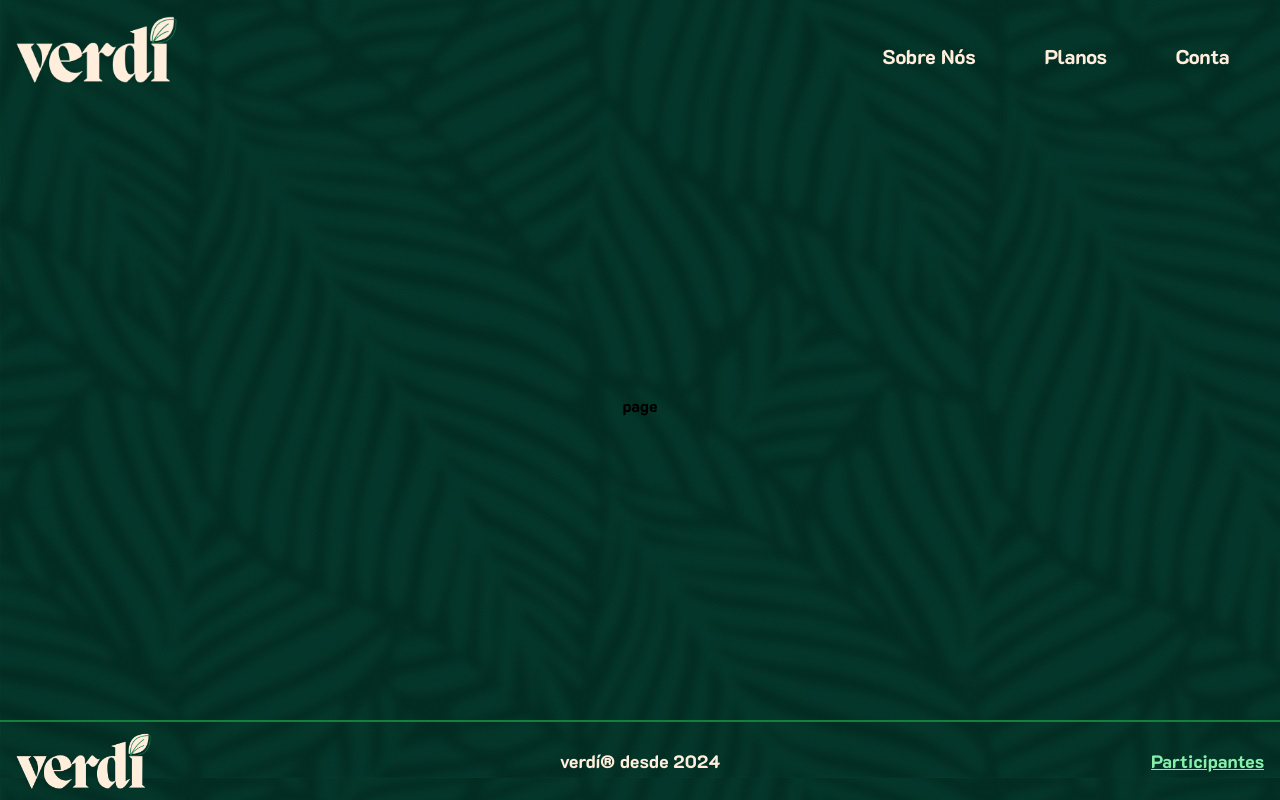
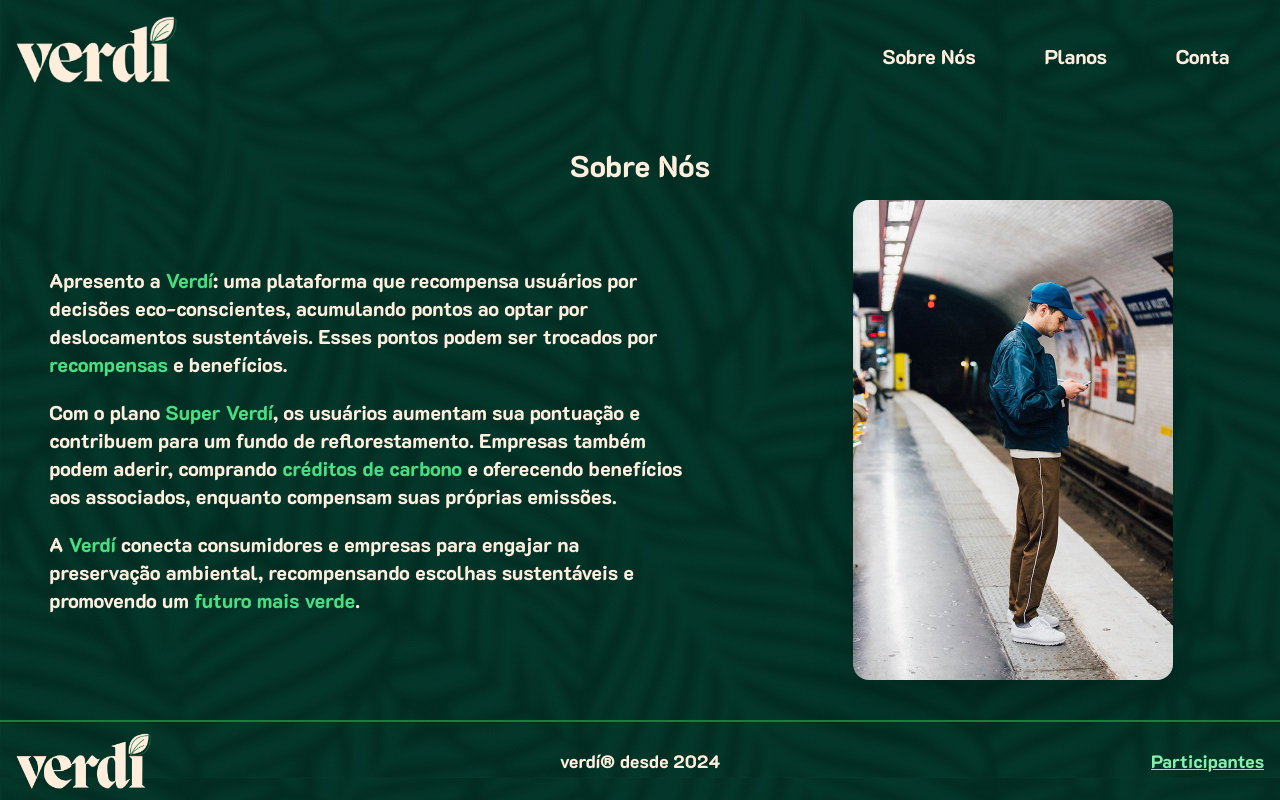
Before and after one commit to luizpaulo73/gs-verdi, a Next.js app in the folder verdi/: page /sobre/nos in a window 1280 px wide. Built offline with nearby package versions, Linux system fonts and the light colour scheme.

Commit message:
pagina sobre nos adicionada

```diff
--- a/verdi/src/app/sobre/nos/page.tsx
+++ b/verdi/src/app/sobre/nos/page.tsx
@@ -1,7 +1,26 @@
-import React from 'react'
+import Image from "next/image";
+import fotoSobreNos from "@/img/foto-sobre-nos.jpg"
 
 export default function page() {
   return (
-    <div>page</div>
+    <section>
+      <h1 className="text-center text-creme text-3xl mb-4 mt-4">Sobre Nós</h1>
+      <div className="flex flex-col gap-5 md:flex-row md:justify-around md:items-center md:gap-2 md:w-full">
+        <div className="w-5/6 flex flex-col justify-center mx-auto gap-5 md:w-1/2 md:items-center">
+        <p className="text-creme text-sm sm:text-base lg:text-lg xl:text-xl">
+          Apresento a <span className="text-green-400">Verdí</span>: uma plataforma que recompensa usuários por decisões eco-conscientes, acumulando pontos ao optar por deslocamentos sustentáveis. Esses pontos podem ser trocados por <span className="text-green-400">recompensas</span> e benefícios.
+        </p>
+        <p className="text-creme text-sm sm:text-base lg:text-lg xl:text-xl">
+          Com o plano <span className="text-green-400">Super Verdí</span>, os usuários aumentam sua pontuação e contribuem para um fundo de reflorestamento. Empresas também podem aderir, comprando <span className="text-green-400">créditos de carbono</span> e oferecendo benefícios aos associados, enquanto compensam suas próprias emissões.
+        </p>
+        <p className="text-creme text-sm sm:text-base lg:text-lg xl:text-xl">
+          A <span className="text-green-400">Verdí</span> conecta consumidores e empresas para engajar na preservação ambiental, recompensando escolhas sustentáveis e promovendo um <span className="text-green-400">futuro mais verde</span>.
+        </p>
+        </div>
+        <div className="w-full flex justify-center md:w-5/12">
+          <Image src={fotoSobreNos} alt="" className="w-72 rounded-2xl lg:w-80 shadow-2xl"/>
+        </div>
+      </div>
+    </section>
   )
 }
--- a/verdi/src/components/Planos/Planos.tsx
+++ b/verdi/src/components/Planos/Planos.tsx
@@ -18,7 +18,7 @@ export default function Planos() {
             </div>
             <div className="flex justify-between items-center">
                 <div className="flex">
-                <h2 className="text-creme text-lg lg:text-2xl">R$0,00</h2><p className="text-creme lg:text-lg">/mês</p>
+                <h2 className="text-creme text-lg lg:text-2xl">Gratuito</h2>
                 </div>
                 <Link href={"/cadastro"} className="bg-green-700 text-creme p-1 lg:text-lg">Criar conta</Link>
             </div>
```
Also changed, not shown: verdi/src/img/foto-sobre-nos.jpg (added).
